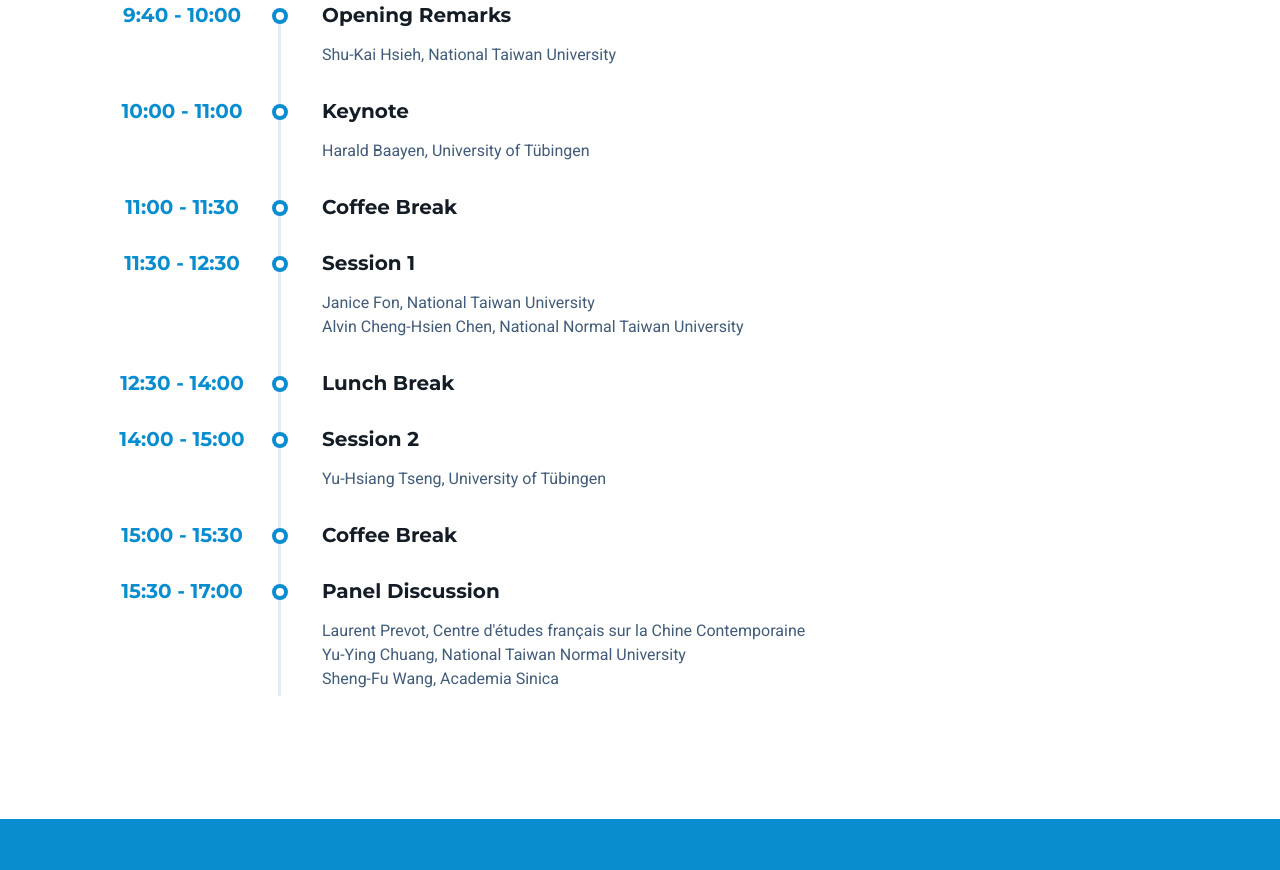
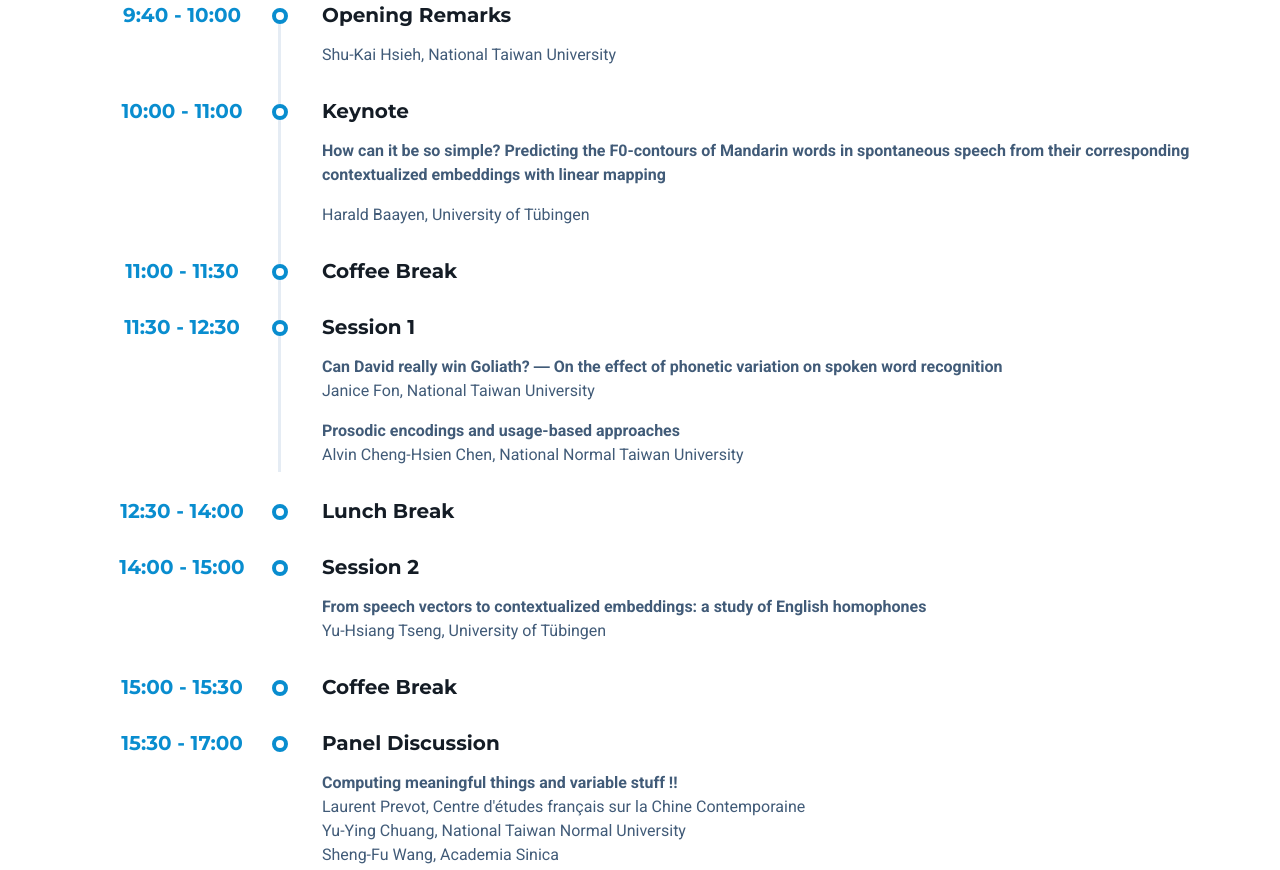
Before and after one commit to lopentu/langcog2025, a plain HTML site: page index.html in a window 1280 px wide. Shown: the part 1146-2016 px from the top of the page. Drawn offline with Linux system fonts and the light colour scheme.

Commit message:
update titles

```diff
--- a/index.html
+++ b/index.html
@@ -116,8 +116,11 @@
 						</div><!--//meta-->
 						<div class="content">
 							<h3 class="title mb-3">Keynote</h3>
-							<div class="location mb-3"></div>
-							<div class="desc">Harald Baayen, University of Tübingen</div>
+							<div class="fw-bold mb-3">How can it be so simple? Predicting the F0-contours of Mandarin words in
+								spontaneous speech from their corresponding contextualized embeddings
+								with linear mapping</div>
+							<div class="desc">
+								Harald Baayen, University of Tübingen</div>
 						</div><!--//content-->
 					</div><!--//item-->
 
@@ -137,10 +140,20 @@
 						</div><!--//meta-->
 						<div class="content">
 							<h3 class="title mb-3">Session 1</h3>
-							<div class="location mb-3"></div>
-							<div class="desc">
-								Janice Fon, National Taiwan University <br>
-								Alvin Cheng-Hsien Chen, National Normal Taiwan University <br>
+							<div class="mb-3">
+								<div class="fw-bold">
+									Can David really win Goliath? ― On the effect of phonetic variation on spoken word recognition
+								</div>
+								<div class="desc mb-3">
+									Janice Fon, National Taiwan University
+								</div>
+								<div class="fw-bold">
+									Prosodic encodings and usage-based approaches
+								</div>
+								<div class="desc">
+									Alvin Cheng-Hsien Chen, National Normal Taiwan University
+								</div>
+								</div>
 							</div>
 						</div><!--//content-->
 					</div><!--//item-->
@@ -162,6 +175,8 @@
 						<div class="content">
 							<h3 class="title mb-3">Session 2</h3>
 							<div class="location mb-3"></div>
+							<div class="fw-bold">
+								From speech vectors to contextualized embeddings: a study of English homophones</div>
 							<div class="desc">Yu-Hsiang Tseng, University of Tübingen</div>
 						</div><!--//content-->
 					</div><!--//item-->
@@ -184,6 +199,9 @@
 						<div class="content">
 							<h3 class="title mb-3">Panel Discussion</h3>
 							<div class="location mb-3"></div>
+							<div class="fw-bold">
+								Computing meaningful things and variable stuff !!
+							</div>
 							<div class="desc">
 								Laurent Prevot, Centre d'études français sur la Chine Contemporaine<br/>
 								Yu-Ying Chuang, National Taiwan Normal University<br>
```
